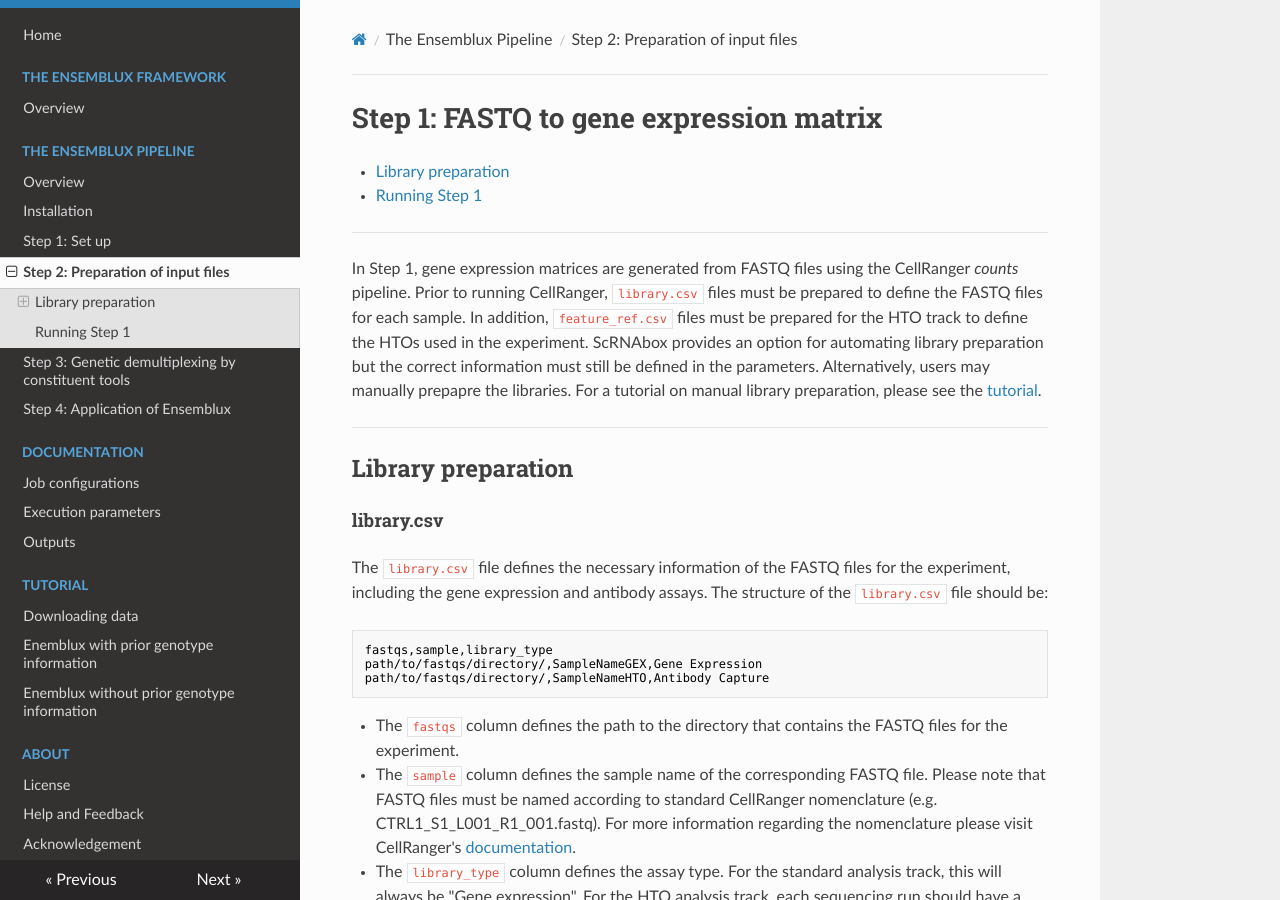
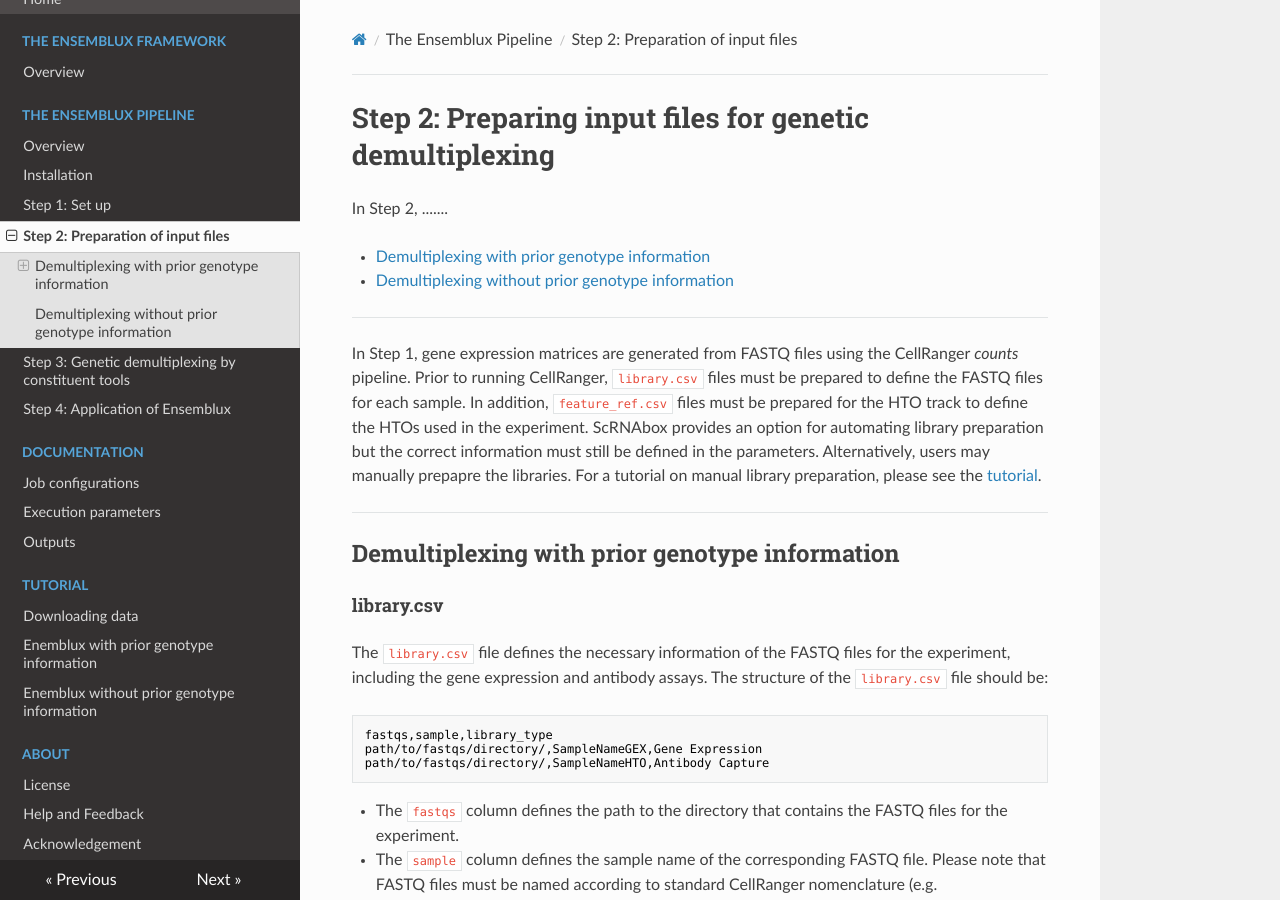
Before and after one commit to mfiorini9/Ensemblux, an MkDocs documentation site: the page built from docs/Step1.md, in a window 1280 px wide and 900 px high. Built offline with MkDocs 1.6.1, drawn with Linux system fonts in a browser that asks for light colours; nearby versions of some CDN libraries; some of the changed text lies outside the part shown.

Commit message:
Built on 2024-04-02, v0.0.0.0, doc update

````diff
--- a/docs/Step1.md
+++ b/docs/Step1.md
@@ -1,10 +1,13 @@
-# Step 1: FASTQ to gene expression matrix
-- [Library preparation](#library-preparation)
-- [Running Step 1](#running-step-1)
+# Step 2: Preparing input files for genetic demultiplexing
+In Step 2, .......
+
+- [Demultiplexing with prior genotype information](#demultiplexing-with-prior-genotype-information)
+- [Demultiplexing without prior genotype information](#demultiplexing-without-prior-genotype-information)
+
  - - - -
 In Step 1, gene expression matrices are generated from FASTQ files using the CellRanger _counts_ pipeline. Prior to running CellRanger, `library.csv` files must be prepared to define the FASTQ files for each sample. In addition, `feature_ref.csv` files must be prepared for the HTO track to define the HTOs used in the experiment. ScRNAbox provides an option for automating library preparation but the correct information must still be defined in the parameters. Alternatively, users may manually prepapre the libraries. For a tutorial on manual library preparation, please see the [tutorial](library_prep.md).<br />
  - - - -
-## Library preparation
+## Demultiplexing with prior genotype information
 #### library.csv
 The `library.csv` file defines the necessary information of the FASTQ files for the experiment, including the gene expression and antibody assays. The structure of the `library.csv` file should be: <br />
 ```
@@ -37,7 +40,7 @@
 For more information regarding the preparation of the `feature_ref.csv`, please see CellRanger's [documentation](https://support.10xgenomics.com/single-cell-gene-expression/software/pipelines/latest/using/feature-bc-analysis).
  - - - -
 
-## Running Step 1
+## Demultiplexing without prior genotype information
 
 The following parameters are adjustable for Step 1 of the **standard track** (`~/working_directory/job_info/parameters/step1_par.txt`):
 
````
Also changed, not shown: docs/Step0.md (+4 -1 lines), docs/Step2.md (+11 -1 lines), docs/index.md (+8 -6 lines), docs/overview.md (+44 -17 lines), docs/overview_pipeline.md (+7 -5 lines), site/Step0/index.html, site/Step1/index.html, site/Step2/index.html, site/index.html, site/overview/index.html, site/overview_pipeline/index.html, site/search/search_index.json, 2 other files.
